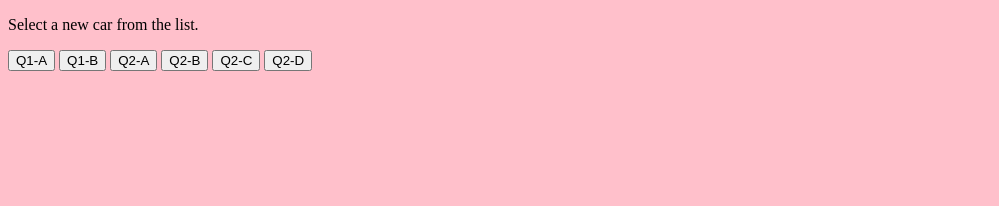
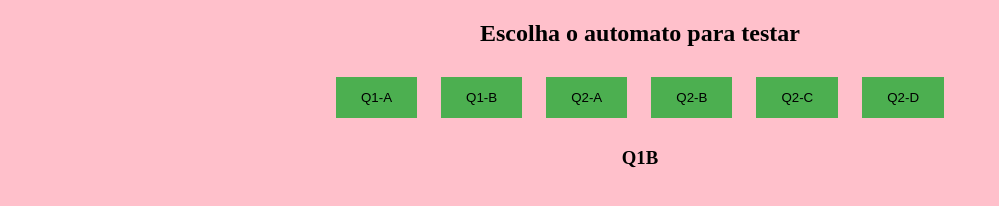
Before and after one commit to vanessalopes051/automatos, a plain HTML site: page index.html in a window 1280 px wide. Shown: the whole page, without its empty margins (0-999 px from the left). Drawn offline with Linux system fonts and the light colour scheme.

Commit message:
Melhora da aparencia

```diff
--- a/css/style.css
+++ b/css/style.css
@@ -1,11 +1,33 @@
-section.q1a{
-    display: none;
-}
-
 body{
 	background: pink;
 }
 
+.menu{
+	justify-content: center;
+	text-align: center;
+}
+
+button{
+	padding: 10px;
+	border: none;
+	cursor: pointer;
+	text-decoration: none;
+	display:inline-block;
+	padding: 13px 25px;
+	margin: 10px;
+	background-color: #4CAF50;
+}
+
+
+section{
+	justify-content: center;
+	text-align: center;
+}
+
 section.q1b{
+
+}
+
+section.q1a{
     display: none;
 }
--- a/index.html
+++ b/index.html
@@ -9,7 +9,8 @@
 </head>
 
 <body>
-<p>Select a new car from the list.</p>
+	<div class="menu">
+<h2>Escolha o automato para testar</h2>
 
 <button id="btnQ1a">Q1-A</button>
 <button id="btnQ1b">Q1-B</button>
@@ -18,7 +19,7 @@
 <button>Q2-C</button>
 <button>Q2-D</button>
 
-
+</div>
 <section class="q1a">
 	<h3>Q1A</h3>
 </section>
--- a/js/js.js
+++ b/js/js.js
@@ -3,11 +3,12 @@
 var btn = document.getElementById('btnQ1a');
 var sectionQ1a = document.querySelector('.q1a');
 var sectionQ1b = document.querySelector('.q1b');
+var blockq1a =  sectionQ1a.style.display = 'none';
 
 
 btn.addEventListener('click', function() {
   if(sectionQ1a.style.display === 'block') {
-      sectionQ1a.style.display = 'none';
+	sectionQ1a.style.display = 'none';
   } else {
       sectionQ1a.style.display = 'block';
   }
@@ -15,10 +16,11 @@ btn.addEventListener('click', function() {
 
 
 btnQ1b.addEventListener('click', function() {
-	console.log(btnQ1b)
   if(sectionQ1b.style.display === 'block') {
       sectionQ1b.style.display = 'none';
   } else {
       sectionQ1b.style.display = 'block';
+     	sectionQ1a.style.display = 'none';
+
   }
 });
```
